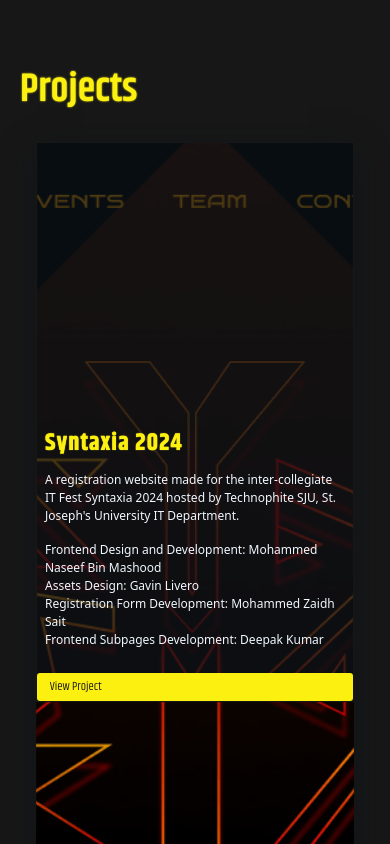
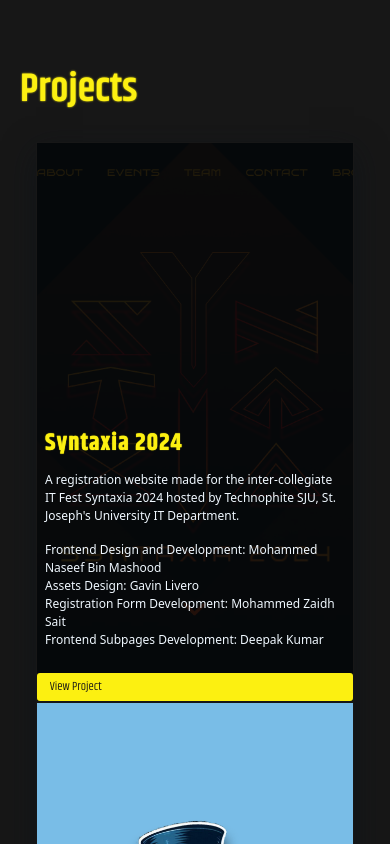
Before and after one commit to nosfeeferatu/project-feef, a website built with Vite: page index.html in a window 390 px wide. In both pictures the pointer is over the element 195 px from the left and 2059 px from the top of the page. Shown: the part 1637-2481 px from the top of the page. Built offline with nearby package versions, Linux system fonts and the light colour scheme.

Commit message:
projects responsive issue fixed

```diff
--- a/styles/components/projects.css
+++ b/styles/components/projects.css
@@ -31,19 +31,24 @@
 }
 
 .project-item:hover {
-    background-color: #0c1319b4 !important;
+    background-color: #0a1016c4 !important;
     filter: grayscale(0);
     opacity: 1;
+    position: relative;
 }
 
 .project-item:hover p {
     display: block;
+    z-index: 9;
 }
 
-.project-list:has(.project-item:hover) .project-item:not(.project-item:hover) {
-    filter: grayscale(100);
-    opacity: 0.1;
+.project-item:hover h3, .project-item:hover a {
+    z-index: 9;
 }
+
+
+
+
 
 .project-list:has(.project-item:hover)::after {
     opacity: 0;
@@ -57,15 +62,13 @@
     background-position: center;
 }
 
-.project-list:hover .project-1 {
-    background: none;
+.project-1:hover {
+    background: url(/project-1.png);
+    background-size: cover;
+    background-position: center;
 }
 
-.project-list:has(.project-1:hover) {
-    background: url(/project-1.png);
-    background-size: cover;
-    background-position: top center;
-}
+
 
 .project-2 {
     background: url(/project-2_card.png);
@@ -73,15 +76,13 @@
     background-position: center;
 }
 
-.project-list:hover .project-2 {
-    background: none;
+.project-2:hover {
+    background: url(/project-2.png);
+    background-size: cover;
+    background-position: center;
 }
 
-.project-list:has(.project-2:hover) {
-    background: url(/project-2.png);
-    background-size: cover;
-    background-position: top center;
-}
+
 
 .project-3 {
     background: url(/project-3.jpg);
@@ -114,3 +115,59 @@
     background-size: cover;
     background-position: top center;
 }
+
+/* xs */
+/* @media (min-width: 475px) {} */
+
+/* sm */
+@media (min-width: 640px) {}
+
+/* md */
+@media (min-width: 768px) {}
+
+@media (max-width: 768px) {
+    .project-item:hover::after {
+        content: "";
+        position: absolute;
+        width: 100%;
+        height: 100%;
+        background-color: #060a0ce2 !important;
+        filter: grayscale(0);
+        opacity: 1;
+    }
+}
+
+/* lg */
+@media (min-width: 1024px) {
+
+    .project-list:has(.project-item:hover) .project-item:not(.project-item:hover) {
+        filter: grayscale(100);
+        opacity: 0.1;
+    }
+
+    .project-list:hover .project-1 {
+        background: none;
+    }
+
+    .project-list:has(.project-1:hover) {
+        background: url(/project-1.png);
+        background-size: cover;
+        background-position: top center;
+    }
+
+    .project-list:hover .project-2 {
+        background: none;
+    }
+
+    .project-list:has(.project-2:hover) {
+        background: url(/project-2.png);
+        background-size: cover;
+        background-position: top center;
+    }
+}
+
+/* xl */
+/* @media (min-width: 1280px) {} */
+
+/* 2xl */
+/* @media (min-width: 1536px) {} */
```
